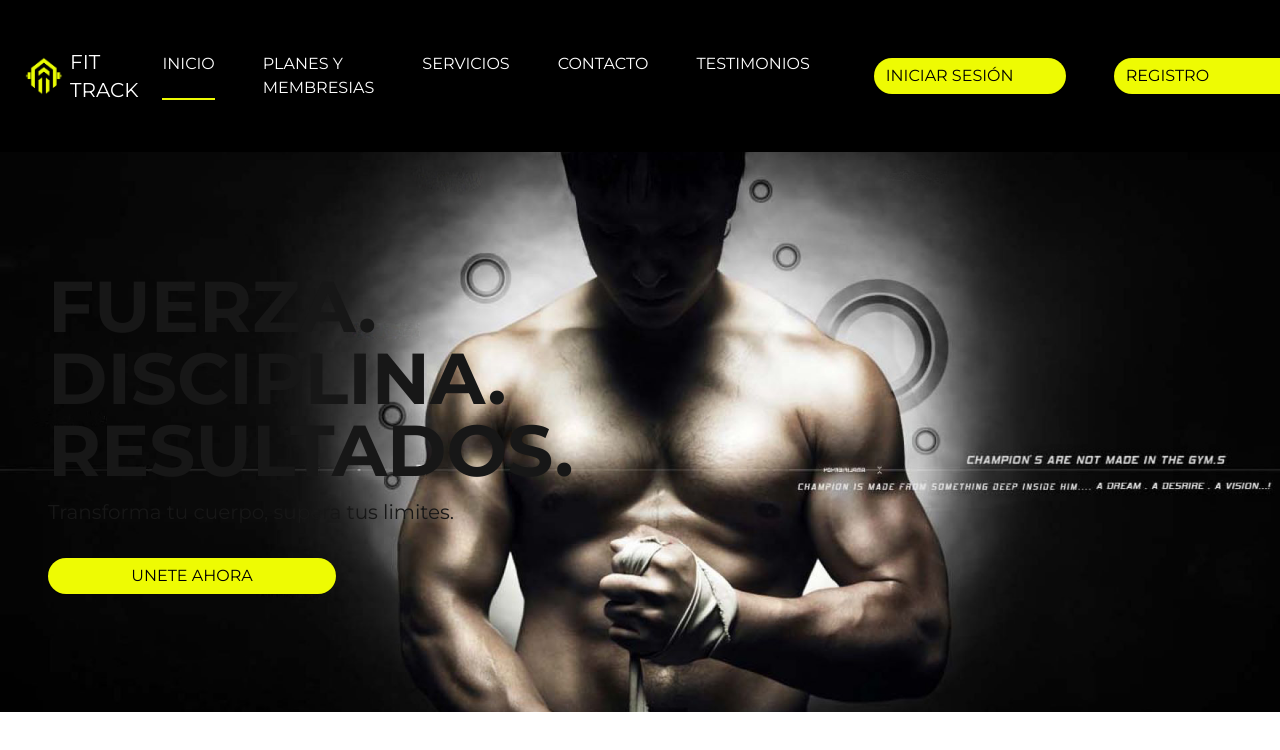
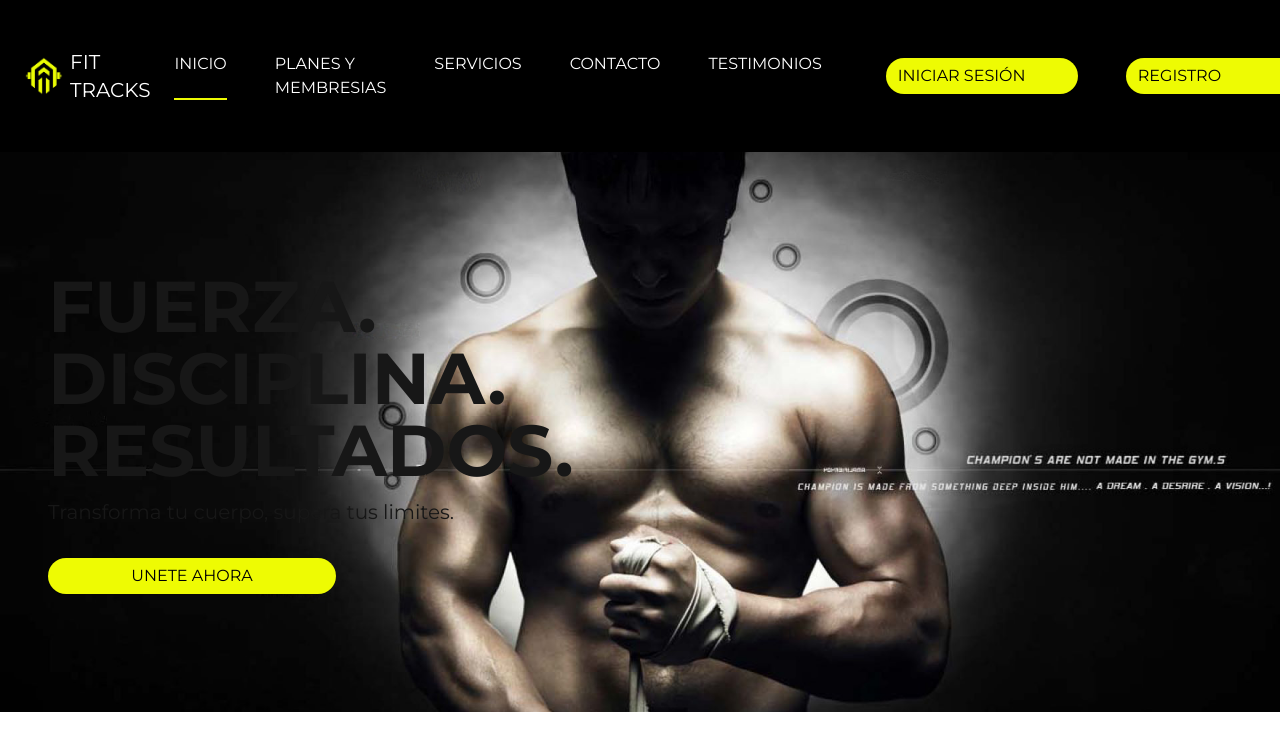
Before and after one commit to Yeison9713/fit-track, a Next.js app: page / in a window 1280 px wide. Shown: the top 750 px of the page. Built offline with nearby package versions, Linux system fonts and the light colour scheme.

Commit message:
Test 2, deploy

```diff
--- a/src/components/Header.tsx
+++ b/src/components/Header.tsx
@@ -34,7 +34,7 @@ export default function Header() {
                             style={{ objectFit: "contain" }}
                             className="object-cover object-center"
                         />
-                        <span className="uppercase text-xl">Fit track</span>
+                        <span className="uppercase text-xl">Fit tracks</span>
                     </Link>
                 </div>
                 <div className="flex lg:hidden">
@@ -83,7 +83,7 @@ export default function Header() {
                                 style={{ objectFit: "contain" }}
                                 className="object-cover object-center"
                             />
-                            <span className="uppercase text-xl">Fit track</span>
+                            <span className="uppercase text-xl">Fit tracks</span>
                         </Link>
                         <button
                             type="button"
```
